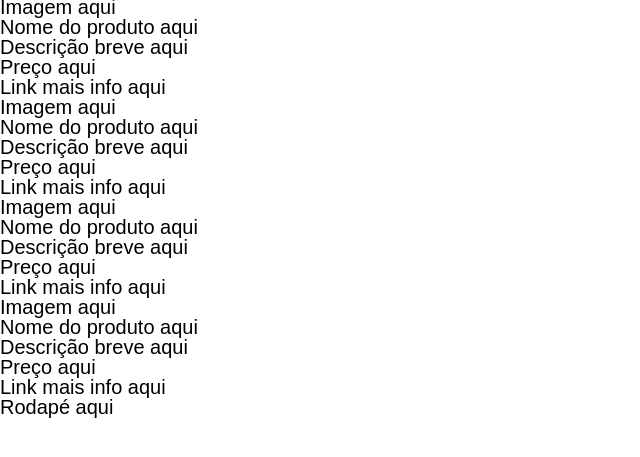
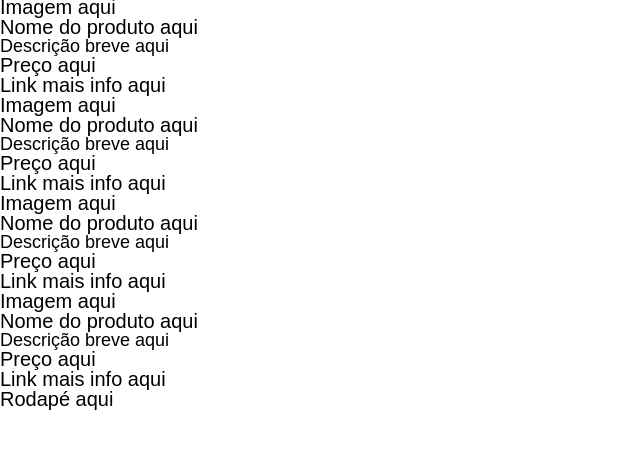
Before and after one commit to GustavoTrevizani/PROGRAMACAO-INTERNET, a plain HTML site: page Projeto Web/WEB 23.06.23/ex_produtos.html in a window 1280 px wide. Shown: the part 93-550 px from the top of the page, without its empty margins (0-640 px from the left). Drawn offline with Linux system fonts and the light colour scheme.

Commit message:
Update ex02a.css

```diff
--- a/Projeto Web/WEB 23.06.23/ex02a.css
+++ b/Projeto Web/WEB 23.06.23/ex02a.css
@@ -10,3 +10,7 @@ header h1{
 #produtos h2{
     font-size: 1.5em;
 }
+
+.produto .descricao_produto{
+    font-size:0.9em;
+}
```
